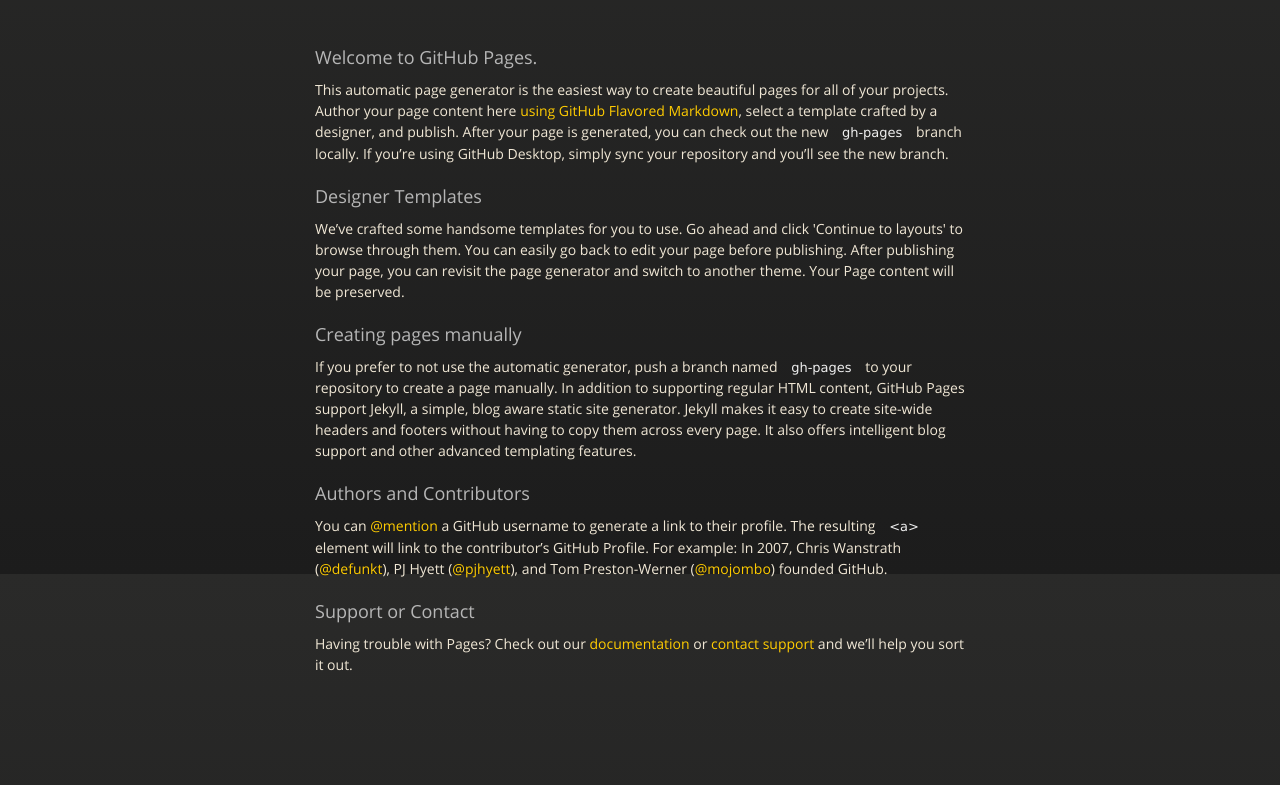
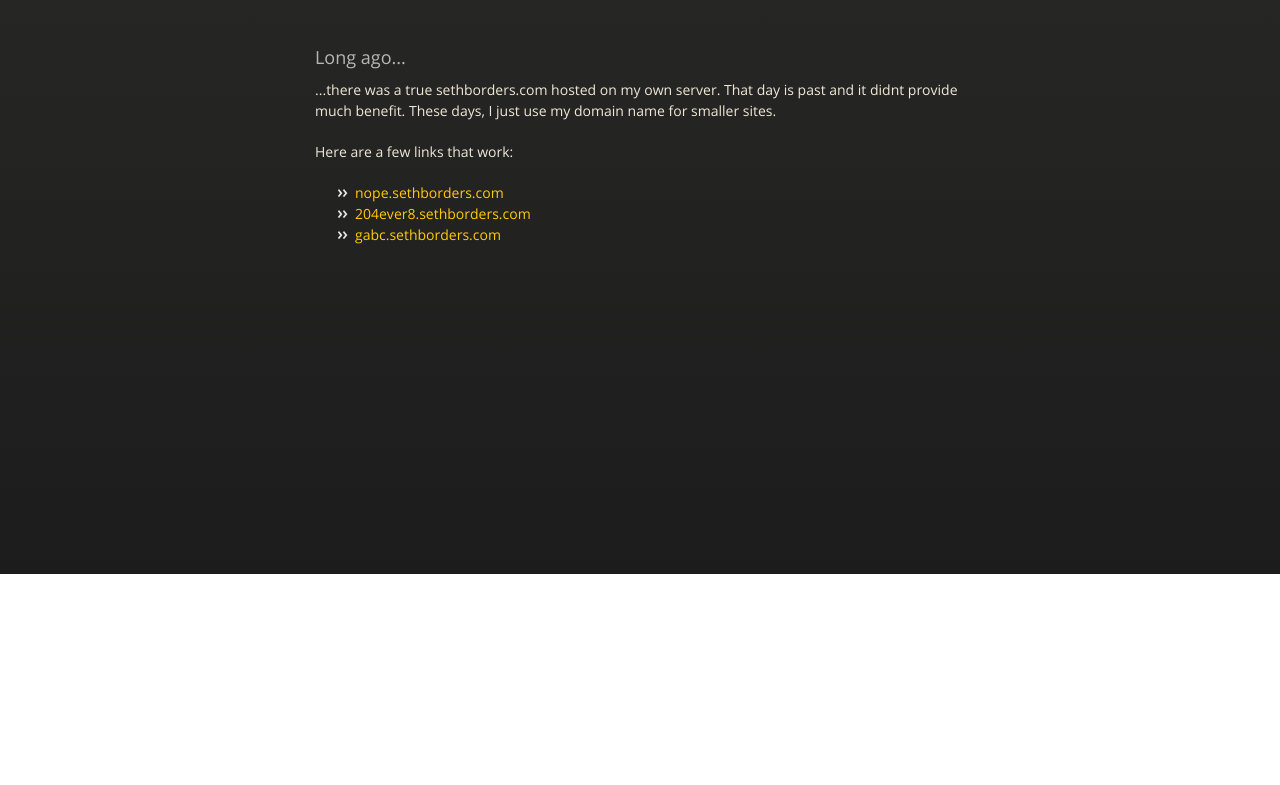
Before and after one commit to sethborders/sethborders.com, a plain HTML site: page index.html in a window 1280 px wide. Shown: the part 226-1011 px from the top of the page. After the commit the page ends 800 px from the top, so only its background shows below. Drawn offline with nearby package versions, Linux system fonts and the light colour scheme.

Commit message:
adding main content

```diff
--- a/index.html
+++ b/index.html
@@ -23,7 +23,7 @@
 
       <section>
         <div id="title">
-          <h1>Sethborders.com</h1>
+          <h1>SethBorders.com</h1>
           <p>Filler page</p>
           <hr>
           <span class="credits left">Project maintained by <a href="https://github.com/sethborders">sethborders</a></span>
@@ -31,31 +31,22 @@
         </div>
 
         <h3>
-<a id="welcome-to-github-pages" class="anchor" href="#welcome-to-github-pages" aria-hidden="true"><span class="octicon octicon-link"></span></a>Welcome to GitHub Pages.</h3>
-
-<p>This automatic page generator is the easiest way to create beautiful pages for all of your projects. Author your page content here <a href="https://guides.github.com/features/mastering-markdown/">using GitHub Flavored Markdown</a>, select a template crafted by a designer, and publish. After your page is generated, you can check out the new <code>gh-pages</code> branch locally. If you’re using GitHub Desktop, simply sync your repository and you’ll see the new branch.</p>
-
-<h3>
-<a id="designer-templates" class="anchor" href="#designer-templates" aria-hidden="true"><span class="octicon octicon-link"></span></a>Designer Templates</h3>
-
-<p>We’ve crafted some handsome templates for you to use. Go ahead and click 'Continue to layouts' to browse through them. You can easily go back to edit your page before publishing. After publishing your page, you can revisit the page generator and switch to another theme. Your Page content will be preserved.</p>
-
-<h3>
-<a id="creating-pages-manually" class="anchor" href="#creating-pages-manually" aria-hidden="true"><span class="octicon octicon-link"></span></a>Creating pages manually</h3>
-
-<p>If you prefer to not use the automatic generator, push a branch named <code>gh-pages</code> to your repository to create a page manually. In addition to supporting regular HTML content, GitHub Pages support Jekyll, a simple, blog aware static site generator. Jekyll makes it easy to create site-wide headers and footers without having to copy them across every page. It also offers intelligent blog support and other advanced templating features.</p>
-
-<h3>
-<a id="authors-and-contributors" class="anchor" href="#authors-and-contributors" aria-hidden="true"><span class="octicon octicon-link"></span></a>Authors and Contributors</h3>
-
-<p>You can <a href="https://github.com/blog/821" class="user-mention">@mention</a> a GitHub username to generate a link to their profile. The resulting <code>&lt;a&gt;</code> element will link to the contributor’s GitHub Profile. For example: In 2007, Chris Wanstrath (<a href="https://github.com/defunkt" class="user-mention">@defunkt</a>), PJ Hyett (<a href="https://github.com/pjhyett" class="user-mention">@pjhyett</a>), and Tom Preston-Werner (<a href="https://github.com/mojombo" class="user-mention">@mojombo</a>) founded GitHub.</p>
-
-<h3>
-<a id="support-or-contact" class="anchor" href="#support-or-contact" aria-hidden="true"><span class="octicon octicon-link"></span></a>Support or Contact</h3>
-
-<p>Having trouble with Pages? Check out our <a href="https://help.github.com/pages">documentation</a> or <a href="https://github.com/contact">contact support</a> and we’ll help you sort it out.</p>
+          <a id="long-ago" class="anchor" href="#long-ago" aria-hidden="true"><span class="octicon octicon-link"></span></a>
+          Long ago...
+        </h3>
+        <p>
+          ...there was a true sethborders.com hosted on my own server. That day is past and it didnt provide much benefit.
+          These days, I just use my domain name for smaller sites.
+        </p>
+        <p>
+          Here are a few links that work:
+        </p>
+        <ul>
+          <li><a href="http://nope.sethborders.com/">nope.sethborders.com</a></li>
+          <li><a href="http://204ever8.sethborders.com/">204ever8.sethborders.com</a></li>
+          <li><a href="http://gabc.sethborders.com/">gabc.sethborders.com</a></li>
+        </ul>
       </section>
-
     </div>
     <!--[if !IE]><script>fixScale(document);</script><![endif]-->
 
```
